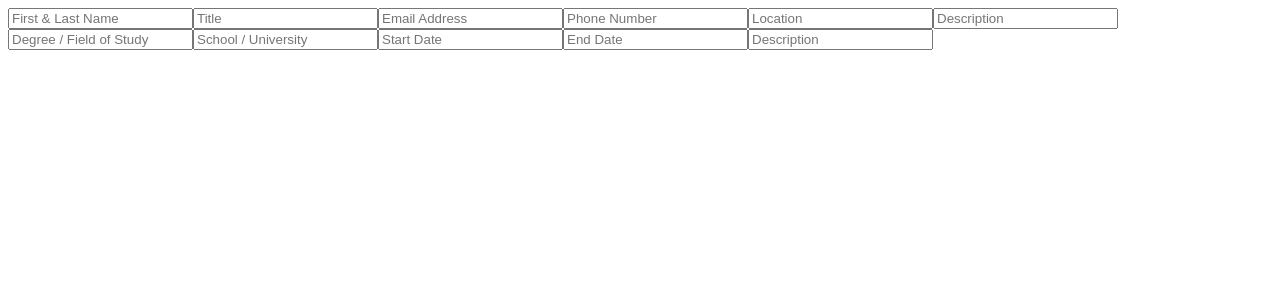
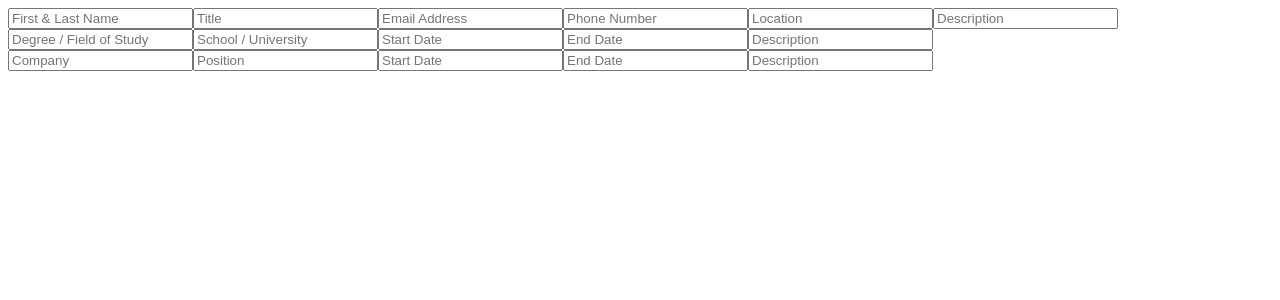
Before and after one commit to caylinvu/cv-app, a React (Vite) app: page / in a window 1280 px wide. Shown: the top 300 px of the page. Built offline with nearby package versions, Linux system fonts and the light colour scheme.

Commit message:
Add education display and work inputs

```diff
--- a/src/App.jsx
+++ b/src/App.jsx
@@ -3,6 +3,8 @@ import './styles/App.css';
 import GeneralInfo from './components/GeneralInfo';
 import DisplayGeneralInfo from './components/DisplayGeneralInfo';
 import Education from './components/Education';
+import DisplayEducation from './components/DisplayEducation';
+import WorkExp from './components/WorkExp';
 
 function App() {
   const [generalInfo, setGeneralInfo] = useState({
@@ -22,6 +24,14 @@ function App() {
     description: '',
   });
 
+  const [workExp, setWorkExp] = useState({
+    company: '',
+    position: '',
+    startDate: '',
+    endDate: '',
+    description: '',
+  });
+
   const handleGeneralChange = (e) => {
     setGeneralInfo({ ...generalInfo, [e.target.name]: e.target.value });
   };
@@ -30,14 +40,20 @@ function App() {
     setEducation({ ...education, [e.target.name]: e.target.value });
   };
 
+  const handleWorkChange = (e) => {
+    setWorkExp({ ...workExp, [e.target.name]: e.target.value });
+  };
+
   return (
     <>
       <div className="input-container">
         <GeneralInfo info={generalInfo} handleChange={handleGeneralChange} />
         <Education info={education} handleChange={handleEducationChange} />
+        <WorkExp info={workExp} handleChange={handleWorkChange} />
       </div>
       <div className="display-container">
         <DisplayGeneralInfo info={generalInfo} />
+        <DisplayEducation info={education} />
       </div>
     </>
   );
--- a/src/components/DisplayEducation.jsx
+++ b/src/components/DisplayEducation.jsx
@@ -0,0 +1,13 @@
+function DisplayEducation({ info }) {
+  return (
+    <div className="display-education">
+      <p>{info.degree}</p>
+      <p>{info.school}</p>
+      <p>{info.startDate}</p>
+      <p>{info.endDate}</p>
+      <p>{info.description}</p>
+    </div>
+  );
+}
+
+export default DisplayEducation;
--- a/src/components/Education.jsx
+++ b/src/components/Education.jsx
@@ -12,7 +12,7 @@ function Education({ info, handleChange }) {
         type="text"
         placeholder="School / University"
         name="school"
-        value={info.degree}
+        value={info.school}
         onChange={handleChange}
       />
       <input
--- a/src/components/WorkExp.jsx
+++ b/src/components/WorkExp.jsx
@@ -0,0 +1,43 @@
+function WorkExp({ info, handleChange }) {
+  return (
+    <div className="work-exp">
+      <input
+        type="text"
+        placeholder="Company"
+        name="company"
+        value={info.company}
+        onChange={handleChange}
+      />
+      <input
+        type="text"
+        placeholder="Position"
+        name="position"
+        value={info.position}
+        onChange={handleChange}
+      />
+      <input
+        type="text"
+        placeholder="Start Date"
+        name="startDate"
+        value={info.startDate}
+        onChange={handleChange}
+      />
+      <input
+        type="text"
+        placeholder="End Date"
+        name="endDate"
+        value={info.endDate}
+        onChange={handleChange}
+      />
+      <input
+        type="text"
+        placeholder="Description"
+        name="description"
+        value={info.description}
+        onChange={handleChange}
+      />
+    </div>
+  );
+}
+
+export default WorkExp;
```
